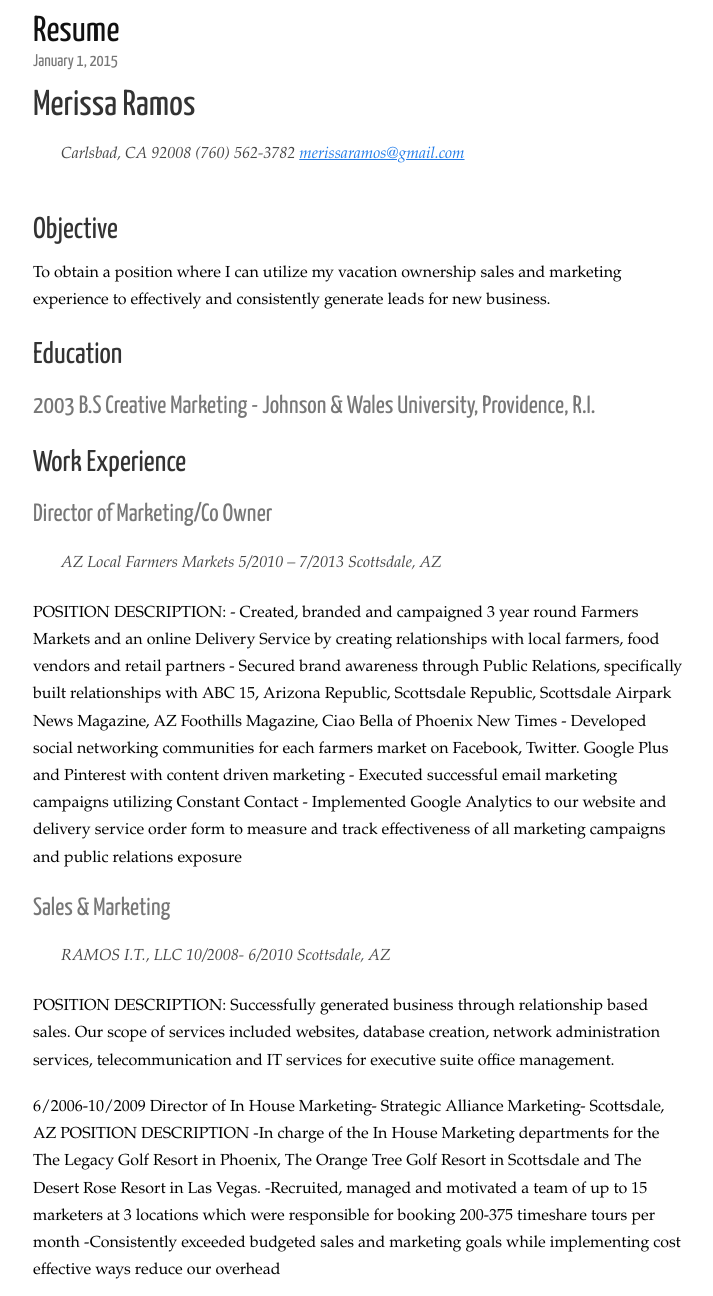
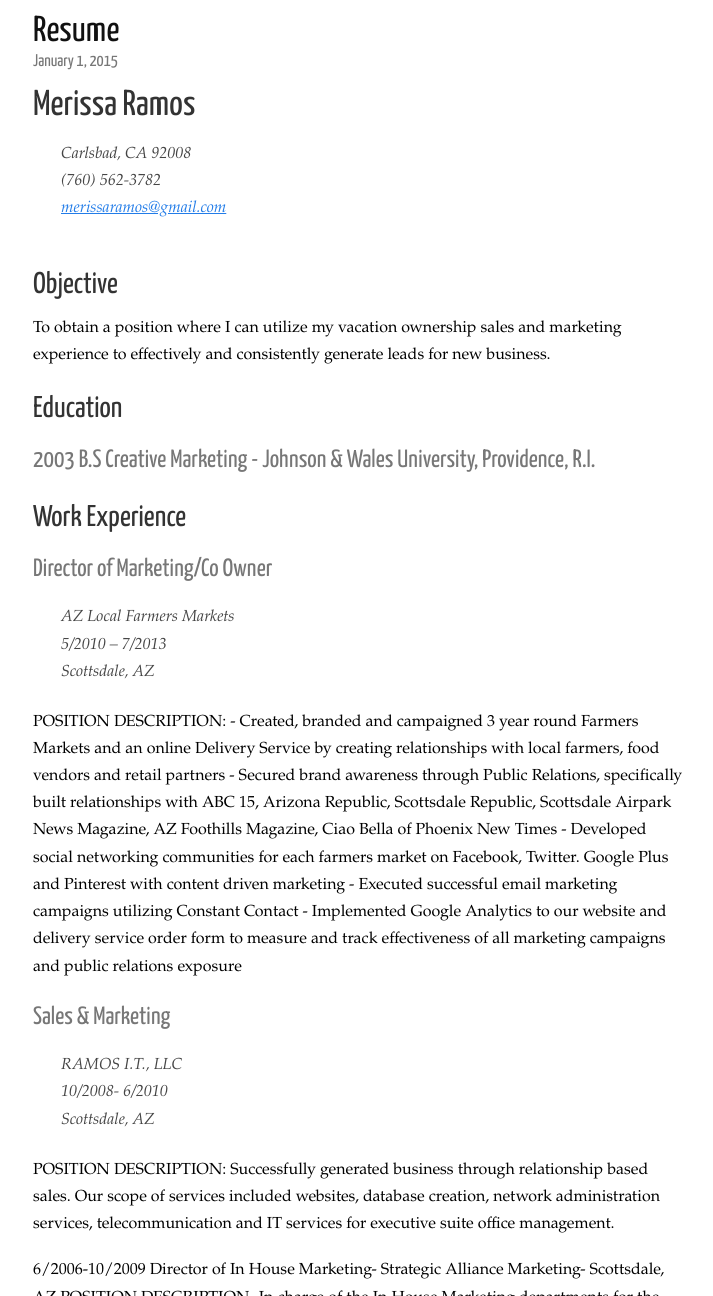
Before and after one commit to merissaramos/merissaramos.github.io, a Jekyll site: the page built from _posts/2015-1-1-resume.md, in a window 1280 px wide and 1400 px high, cut to the strip 104-1400 px from the top of the window. Shown: the whole strip, without its empty margins (99-812 px from the left). Built offline with Jekyll 4.4.1, drawn with Linux system fonts in a browser that asks for light colours; nearby versions of some CDN libraries; Markdown is read by kramdown in place of the engine named in the settings; comment, search, counter and statistics services are not loaded.

Commit message:
layout wip

```diff
--- a/_posts/2015-1-1-resume.md
+++ b/_posts/2015-1-1-resume.md
@@ -5,8 +5,8 @@ category: posts
 ---
 
 # Merissa Ramos
-> Carlsbad, CA 92008
-(760) 562-3782
+> Carlsbad, CA 92008<br />
+(760) 562-3782<br />
 [merissaramos@gmail.com][email]
 
 ## Objective
@@ -18,8 +18,8 @@ To obtain a position where I can utilize my vacation ownership sales and marketi
 ## Work Experience
 
 ### Director of Marketing/Co Owner
-> AZ Local Farmers Markets
-5/2010 – 7/2013
+> AZ Local Farmers Markets<br />
+5/2010 – 7/2013<br />
 Scottsdale, AZ
 
 POSITION DESCRIPTION:
@@ -31,8 +31,8 @@ POSITION DESCRIPTION:
 
 
 ### Sales & Marketing
-> RAMOS I.T., LLC
-10/2008- 6/2010
+> RAMOS I.T., LLC<br />
+10/2008- 6/2010<br />
 Scottsdale, AZ
 
 POSITION DESCRIPTION:
```
